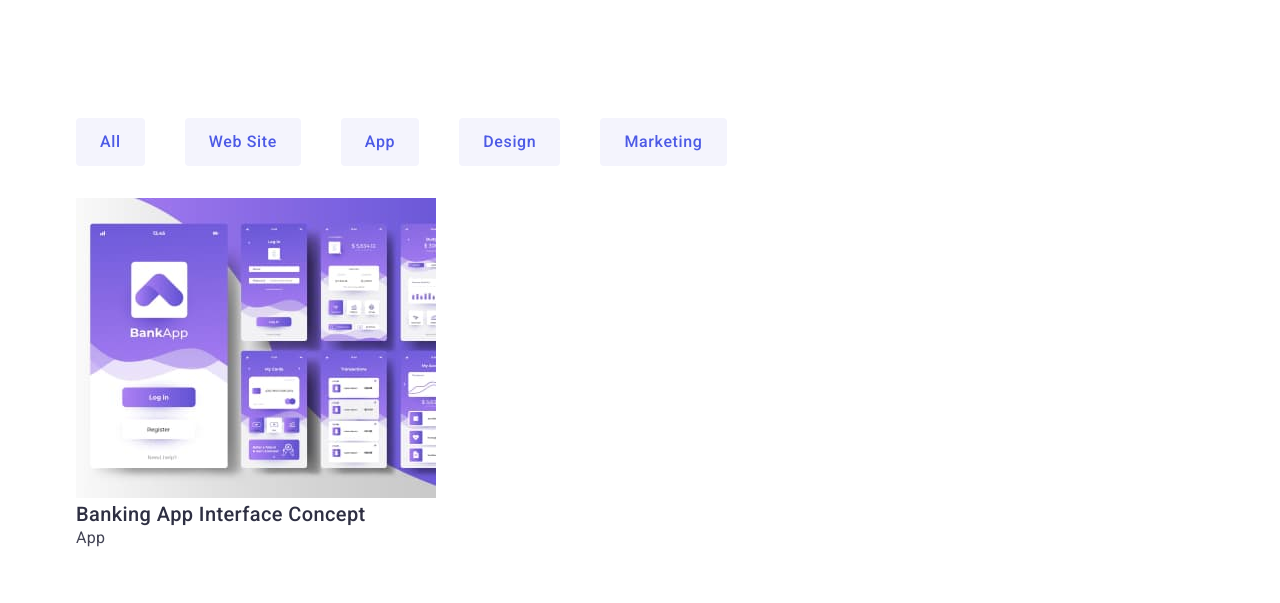
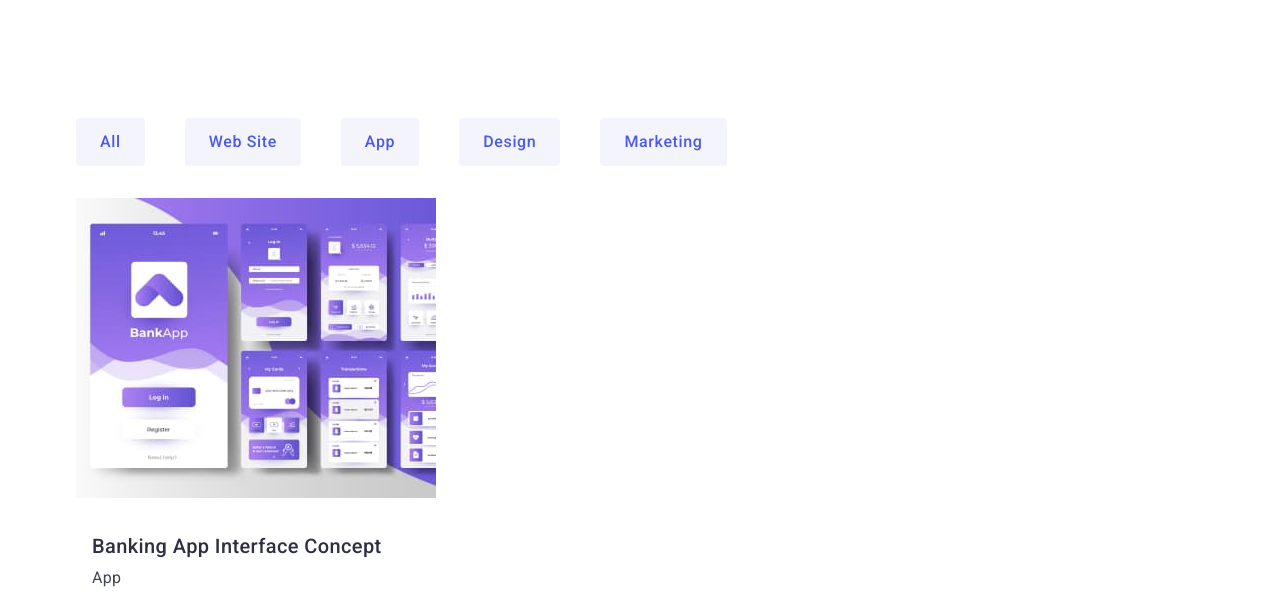
Before and after one commit to AnnaMM28/goit-markup-hw-03, a plain HTML site: page portfolio.html in a window 1280 px wide. Shown: the part 132-735 px from the top of the page. Drawn offline with nearby package versions, Linux system fonts and the light colour scheme.

Commit message:
Add files via upload

```diff
--- a/css/styles.css
+++ b/css/styles.css
@@ -458,7 +458,7 @@ ul {
   margin-bottom: 72px;
   width: calc((100% - 48px) / 3);
 }
-.text-under-image {
+.text-under-img {
   border: 1px solid var(--cornflower-color);
   border-top: none;
   padding: 32px 16px;
@@ -600,3 +600,6 @@ p {
 .container-main {
   padding: 32px 16px;
 }
+.heading-portfolio-one {
+  margin-bottom: 8px;
+}
```
